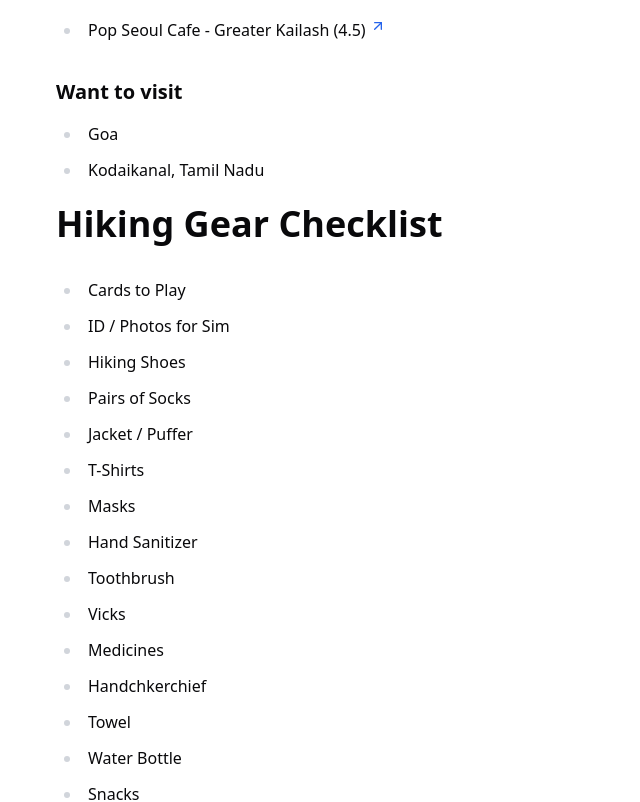
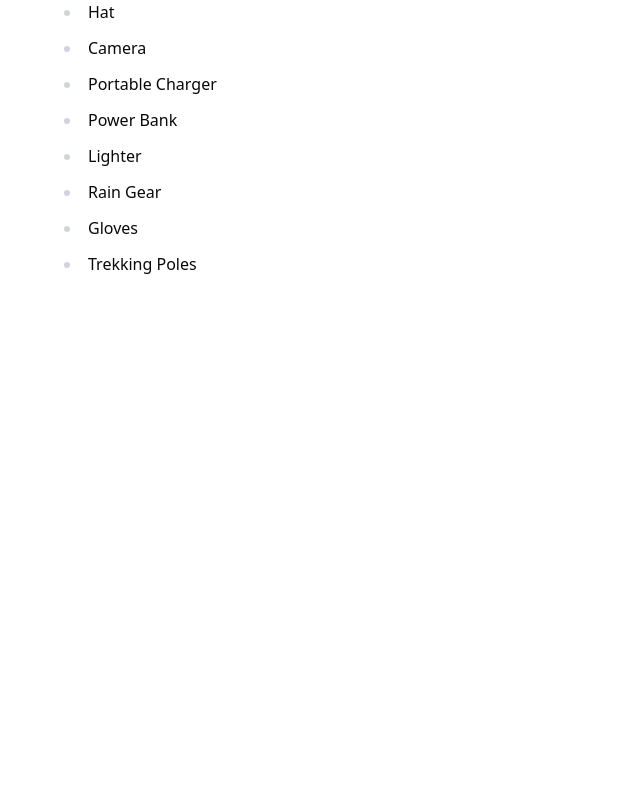
Before and after one commit to nrjdalal/v0.nrjdalal.com, a Next.js app: page /blog/travel in a window 1280 px wide. Shown: the part 1200-2002 px from the top of the page, without its empty margins (0-640 px from the left). After the commit the page ends 1566 px from the top, so only its background shows below. Built offline with nearby package versions, Linux system fonts and the light colour scheme; no server answers.

Commit message:
added hiking gear

```diff
--- a/src/app/(mdx)/blog/travel/page.mdx
+++ b/src/app/(mdx)/blog/travel/page.mdx
@@ -15,7 +15,7 @@ export const metadata = {
 
 > Page not relevant anymore
 
-### Amazing
+{/* ### Amazing
 
 > Kochi, Kerala
 
@@ -52,7 +52,7 @@ export const metadata = {
 ### Want to visit
 
 - Goa
-- Kodaikanal, Tamil Nadu
+- Kodaikanal, Tamil Nadu */}
 
 # Hiking Gear Checklist
 
```
